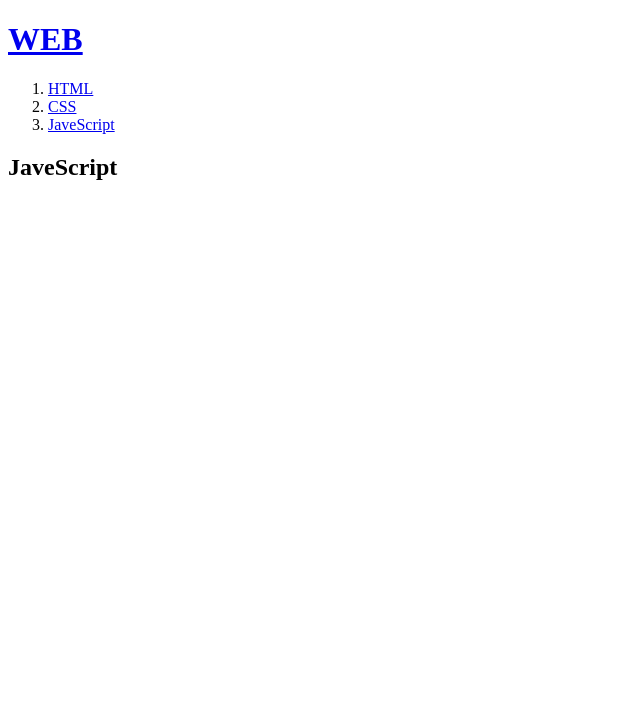
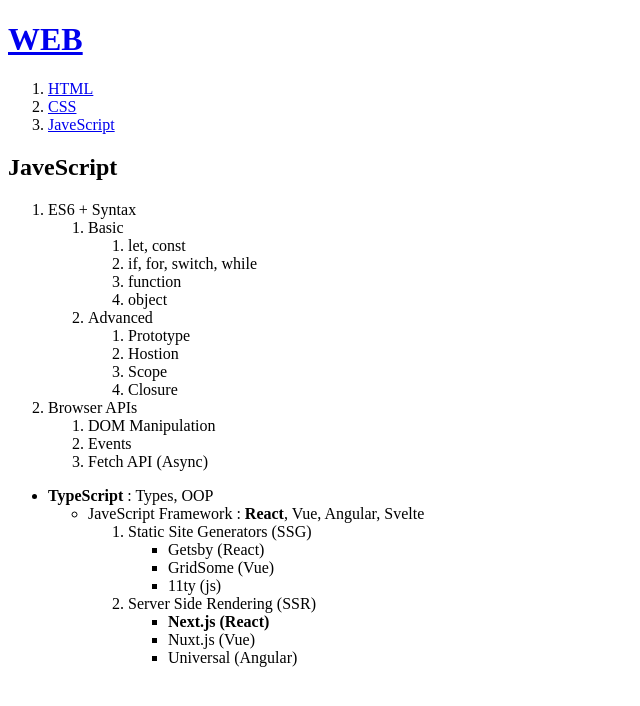
Before and after one commit to sugarmixcoffee/my_cat_web, a plain HTML site: page 3.html in a window 1280 px wide. Shown: the whole page, without its empty margins (0-640 px from the left). Drawn offline with Linux system fonts and the light colour scheme.

Commit message:
Add files via upload

```diff
--- a/3.html
+++ b/3.html
@@ -13,7 +13,51 @@
     </ol>
 
     <h2>JaveScript</h2>
-        <p>
-        </p>
+        <ol>
+            <li>ES6 + Syntax</li>
+                <ol>
+                    <li>Basic</li>
+                        <ol>
+                            <li>let, const</li>
+                            <li>if, for, switch, while</li>
+                            <li>function</li>
+                            <li>object</li>
+                        </ol>
+                    <li>Advanced</li>
+                        <ol>
+                            <li>Prototype</li>
+                            <li>Hostion</li>
+                            <li>Scope</li>
+                            <li>Closure</li>
+                        </ol>
+                </ol>
+            <li>Browser APIs</li>
+                <ol>
+                    <li>DOM Manipulation</li>
+                    <li>Events</li>
+                    <li>Fetch API (Async)</li>
+                </ol>
+        </ol>
+        <ul>
+            <li><strong>TypeScript</strong>  : Types, OOP</li>
+            <ul>
+                <li>JaveScript Framework : <strong>React</strong>, Vue, Angular, Svelte</li>
+                <ol>
+                    <li>Static Site Generators (SSG)</li>
+                        <ul>
+                            <li>Getsby (React)</li>
+                            <li>GridSome (Vue)</li>
+                            <li>11ty (js)</li>
+                        </ul>
+                    <li>Server Side Rendering (SSR)</li>
+                        <ul>
+                            <li><strong>Next.js (React)</strong> </li>
+                            <li>Nuxt.js (Vue)</li>
+                            <li>Universal (Angular)</li>
+                        </ul>
+                </ol>
+
+            </ul>
+        </ul>
 </body>
 </HTML>
```
Also changed, not shown: 1.html (+7 -3 lines), 2.html (+13 -3 lines), index.html (+1 -7 lines).
